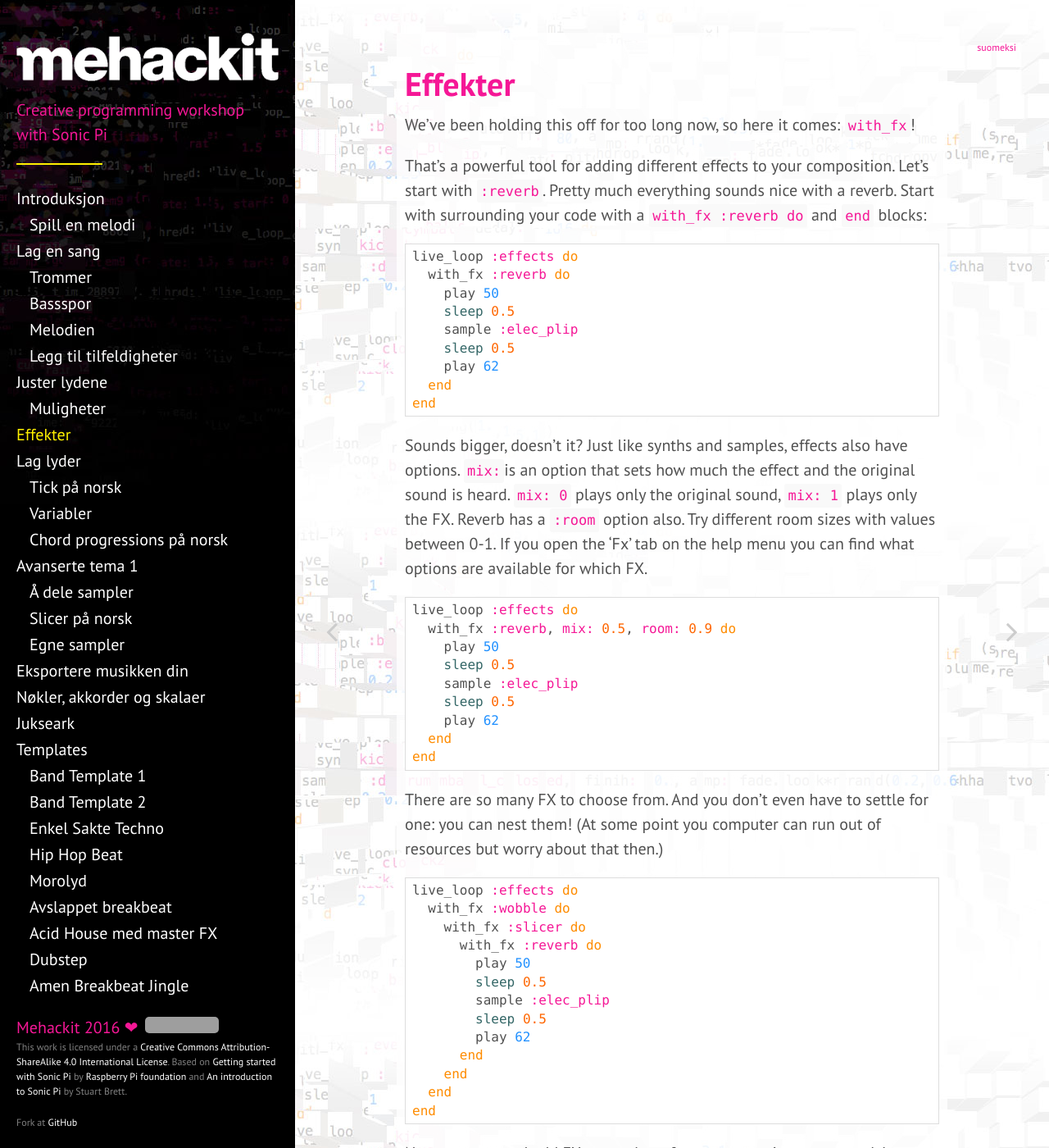
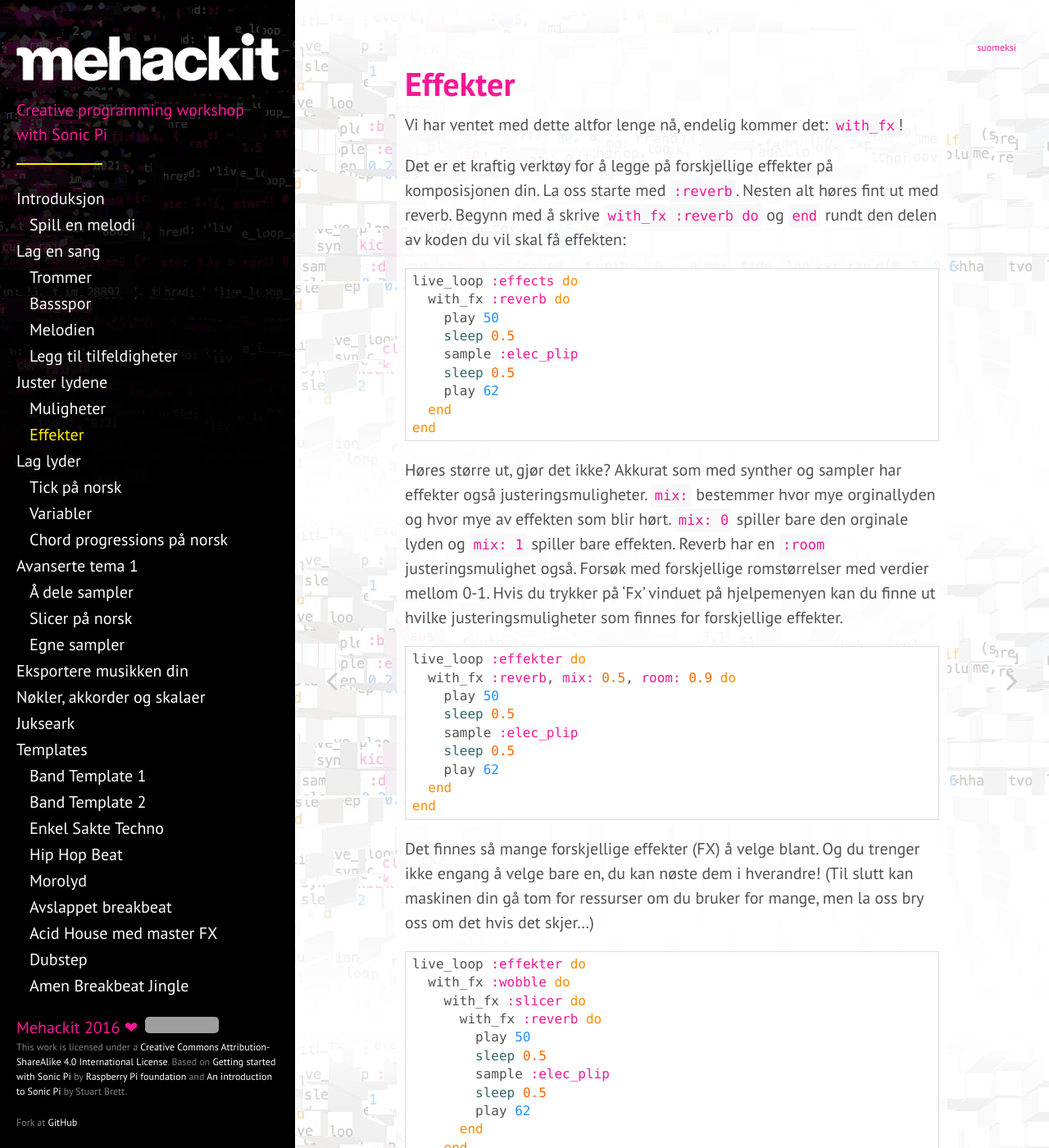
Before and after one commit to mehackit/sonic-pi-workshop, a Jekyll site: the page built from _exercises/no/03-tweak-the-sounds/03-effects.md, in a window 1280 px wide and 1400 px high. Shown: the whole window at 82% size. Built offline with Jekyll 4.4.1, drawn with Linux system fonts in a browser that asks for light colours; nearby versions of some CDN libraries; some of the changed text lies outside the part shown; grey boxes are pictures that could not be loaded.

Commit message:
translate 03-03 to no

```diff
--- a/_exercises/no/03-tweak-the-sounds/03-effects.md
+++ b/_exercises/no/03-tweak-the-sounds/03-effects.md
@@ -1,13 +1,13 @@
 ---
-chapter: Skru på lydene
+chapter: Juster lydene
 title: Effekter
 lang: no
 layout: exercise
 ---
 
-We've been holding this off for too long now, so here it comes: `with_fx`!
+Vi har ventet med dette altfor lenge nå, endelig kommer det: `with_fx`!
 
-That's a powerful tool for adding different effects to your composition. Let's start with `:reverb`. Pretty much everything sounds nice with a reverb. Start with surrounding your code with a `with_fx :reverb do` and `end` blocks:
+Det er et kraftig verktøy for å legge på forskjellige effekter på komposisjonen din. La oss starte med `:reverb`. Nesten alt høres fint ut med reverb. Begynn med å skrive `with_fx :reverb do` og `end` rundt den delen av koden du vil skal få effekten:
 
 {% highlight ruby %}
 live_loop :effects do
@@ -21,10 +21,10 @@ live_loop :effects do
 end
 {% endhighlight %}
 
-Sounds bigger, doesn't it? Just like synths and samples, effects also have options. `mix:`is an option that sets how much the effect and the original sound is heard. `mix: 0` plays only the original sound, `mix: 1` plays only the FX. Reverb has a `:room` option also. Try different room sizes with values between 0-1. If you open the 'Fx' tab on the help menu you can find what options are available for which FX.
+Høres større ut, gjør det ikke? Akkurat som med synther og sampler har effekter også justeringsmuligheter. `mix:` bestemmer hvor mye orginallyden og hvor mye av effekten som blir hørt. `mix: 0` spiller bare den orginale lyden og `mix: 1` spiller bare effekten. Reverb har en `:room` justeringsmulighet også. Forsøk med forskjellige romstørrelser med verdier mellom 0-1. Hvis du trykker på 'Fx' vinduet på hjelpemenyen kan du finne ut hvilke justeringsmuligheter som finnes for forskjellige effekter.
 
 {% highlight ruby %}
-live_loop :effects do
+live_loop :effekter do
   with_fx :reverb, mix: 0.5, room: 0.9 do
     play 50
     sleep 0.5
@@ -35,10 +35,10 @@ live_loop :effects do
 end
 {% endhighlight %}
 
-There are so many FX to choose from. And you don't even have to settle for one: you can nest them! (At some point you computer can run out of resources but worry about that then.)
+Det finnes så mange forskjellige effekter (FX) å velge blant. Og du trenger ikke engang å velge bare en, du kan nøste dem i hverandre! (Til slutt kan maskinen din gå tom for ressurser om du bruker for mange, men la oss bry oss om det hvis det skjer...)
 
 {% highlight ruby %}
-live_loop :effects do
+live_loop :effekter do
   with_fx :wobble do
     with_fx :slicer do
       with_fx :reverb do
@@ -53,4 +53,4 @@ live_loop :effects do
 end
 {% endhighlight %}
 
-Now go crazy and add FX everywhere for some amazing new sounds!
+Nå kan du bare slippe deg løs og legge på FX overalt for nye, fantastiske lyder!
```
